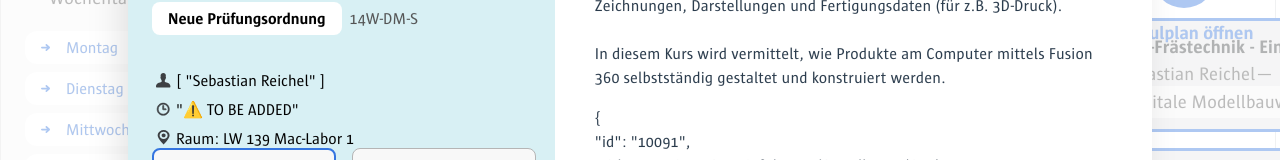
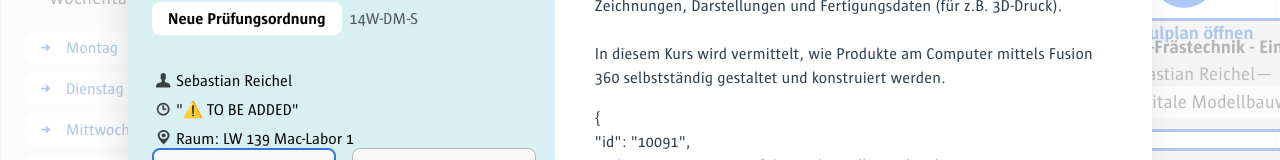
Before and after one commit to brechtknecht/FHP-Kursplaner, a Vue app: page / in a window 1280 px wide. Both pictures are taken after a click on the element 690 px from the left and 229 px from the top of the page. Shown: the part 416-576 px from the top of the page. Built offline with nearby package versions, Linux system fonts and the light colour scheme.

Commit message:
added teacher rendering to detail view

```diff
--- a/src/components/details.vue
+++ b/src/components/details.vue
@@ -23,7 +23,10 @@
                         <ul>
                             <li v-if="currentCourse.teacher">
                                 <icon-base width="20" height="20" icon-name="head"><icon-head /></icon-base>
-                                <span>{{ currentCourse.teacher }}</span>
+                                <span v-for="(teacher, index) in currentCourse.teacher" :key="teacher" style="display: inline-block">
+                                    {{teacher}}
+                                    {{ (index == currentCourse.teacher.length - 1) ? "" : "&amp;&nbsp;" }}
+                                </span>
                             </li>
                             <li>
                                 <icon-base width="20" height="20" icon-name="clock"><icon-clock /></icon-base>
```
